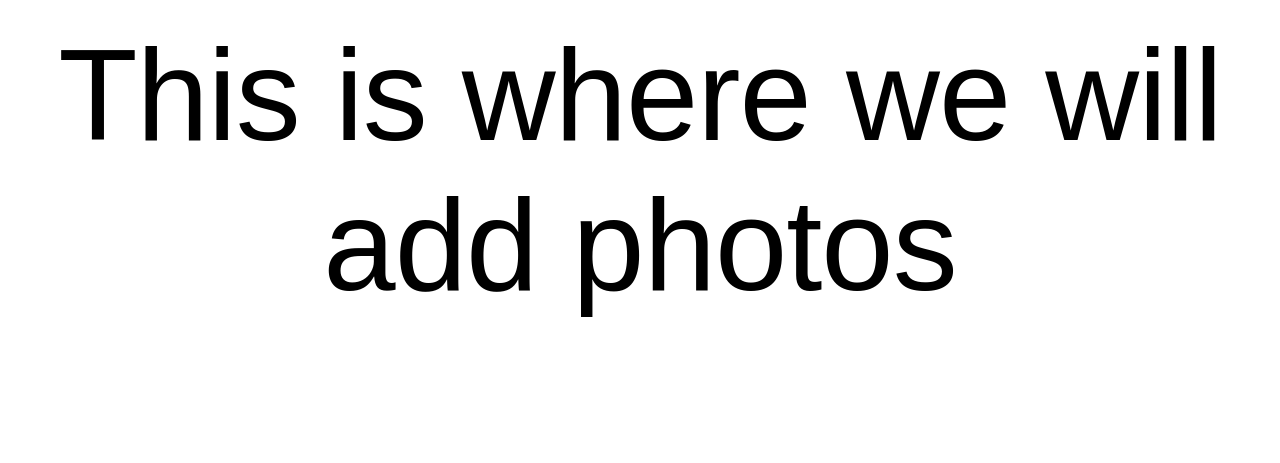
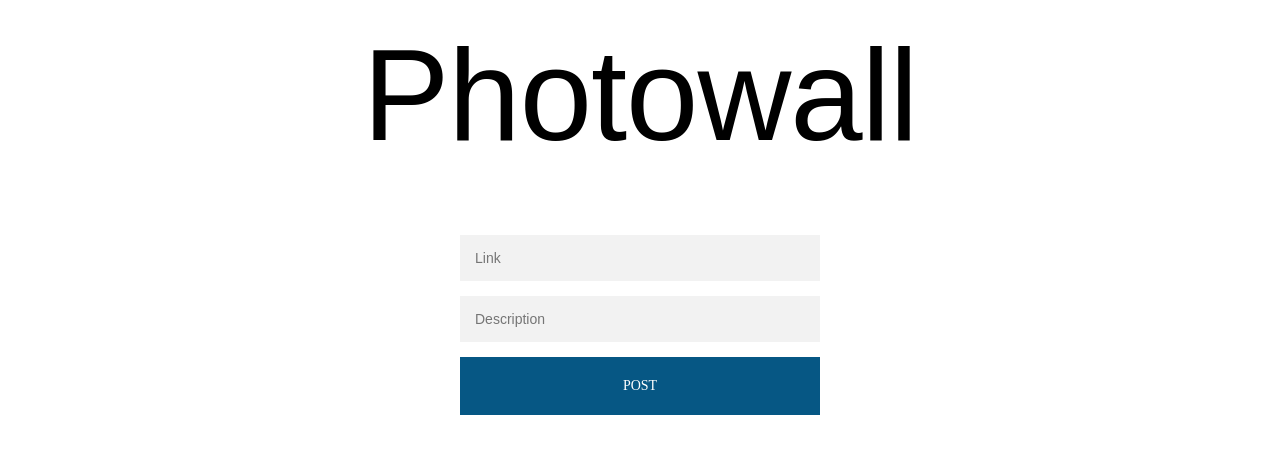
Before and after one commit to Dell19850304/PhotoWall, a React app: page /AddPhoto in a window 1280 px wide. Built offline with nearby package versions, Linux system fonts and the light colour scheme.

Commit message:
AddPhoto, Photo components as well as css
update

```diff
--- a/src/Components/AddPhoto.js
+++ b/src/Components/AddPhoto.js
@@ -3,7 +3,19 @@ import React,{Component} from 'react';
 class AddPhoto extends Component {
     render(){
         return(
-        <h1>This is where we will add photos</h1>
+
+        <div>
+            <h1>Photowall</h1>
+            <div className = "form">
+                <form>
+                    <input type="text" placeholder="Link"/>
+                    <input type="text" placeholder="Description"/>
+                    <button>Post</button>
+                </form>
+            </div>
+
+        </div>
+
         )
     }
 }
--- a/src/Components/Photo.js
+++ b/src/Components/Photo.js
@@ -8,7 +8,7 @@ function Photo(props) {
                 <img className="photo" src={post.imageLink} alt={post.description} />
                 <figcaption> <p> {post.description} </p> </figcaption>
                 <div className="button-container">
-                    <button className="remove-button" onClick = {() => {props.onRemovePhoto(post)}} > Remove </button>
+                    <button onClick = {() => {props.onRemovePhoto(post)}} > Remove </button>
                 </div>
             </figure>
         )
--- a/src/Styles/stylesheet.css
+++ b/src/Styles/stylesheet.css
@@ -44,7 +44,7 @@ h1 {
     justify-content: center;
 }
 
-.remove-button {
+button {
     flex-basis:50%;
     color:red;
     font-size:15px;
@@ -62,3 +62,44 @@ h1 {
     border:none;
 
 }
+
+.form {
+    background-color:white;
+    margin:0 auto;
+    max-width: 360px;
+    padding:45px;
+    text-align:center;
+
+}
+
+.form input {
+    font-family:sans-serif;
+    background:#f2f2f2;
+    width:100%;
+    border:none;
+    padding:15px;
+    box-sizing:border-box;
+    font-size: 14px;
+    margin:0 0 15px;
+}
+
+.form button {
+    font-family:'sans-serif';
+    text-transform: uppercase;
+    background: #065784;
+    width:100%;
+    border:none;
+    padding:15px;
+    color:white;
+    font-size:14px;
+    cursor:pointer;
+
+}
+
+.form button:hover {
+    background:#7b8589
+}
+
+button:hover {
+    border-color:blue;
+}
```
